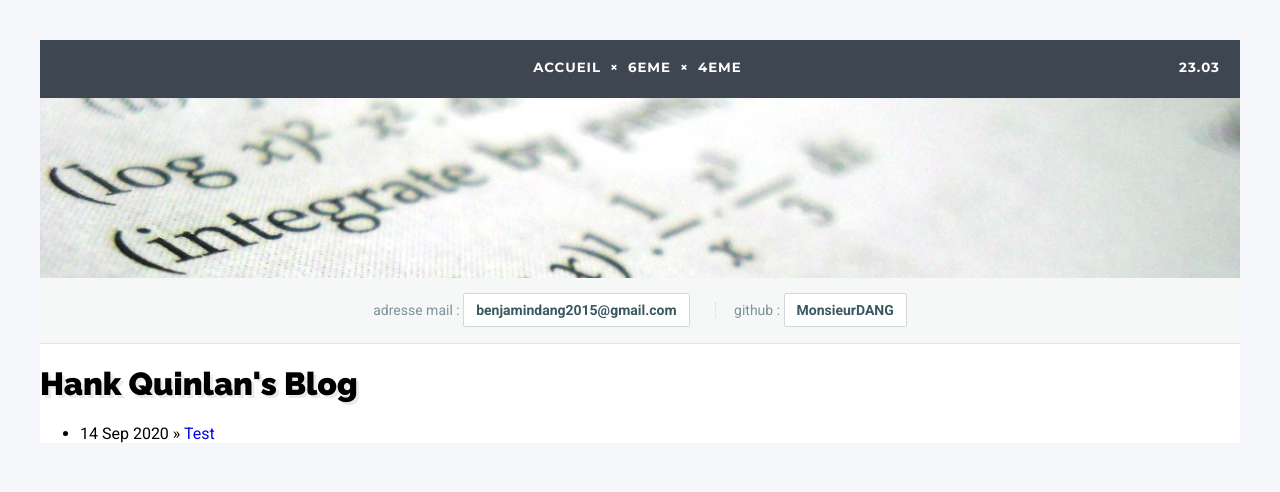
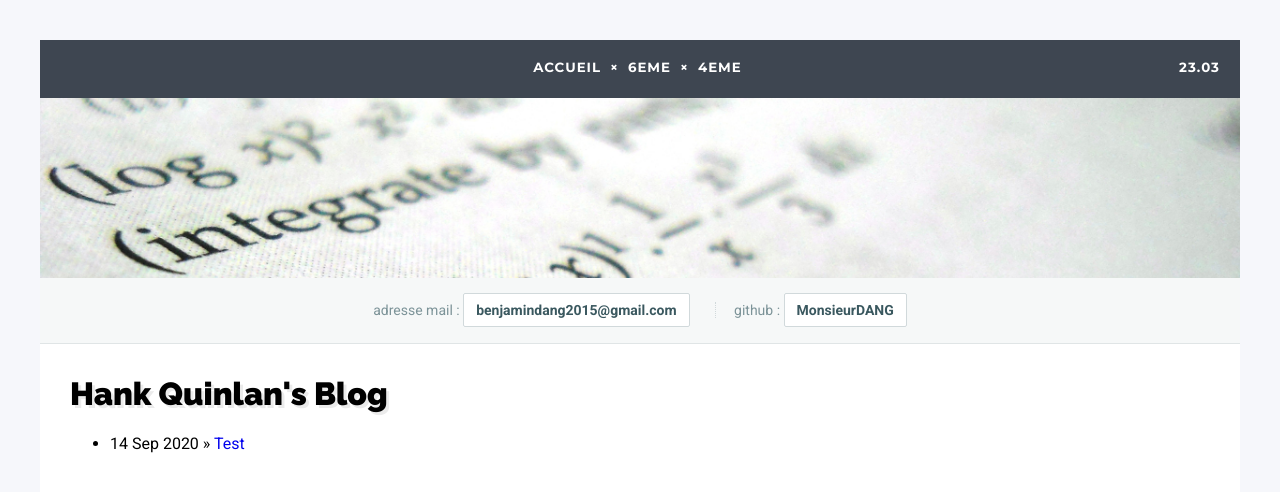
Before and after one commit to DangSinslay/DangSinslay.github.io, a Jekyll site: the page built from blog6/index.html, in a window 1280 px wide. Shown: the top 492 px of the page. Built offline with Jekyll 4.4.1, drawn with Linux system fonts in a browser that asks for light colours.

Commit message:
Update index.html

```diff
--- a/blog6/index.html
+++ b/blog6/index.html
@@ -2,6 +2,7 @@
 layout: default
 title: Hank Quinlan's Blog
 ---
+<div id="content">
 	<h1>{{ page.title }}</h1>
 	<ul class="posts">
 
@@ -9,3 +10,4 @@ title: Hank Quinlan's Blog
 	    <li><span>{{ post.date | date_to_string }}</span> » <a href="{{ post.url }}" title="{{ post.title }}">{{ post.title }}</a></li>
 	  {% endfor %}
 	</ul>
+</div>
```
